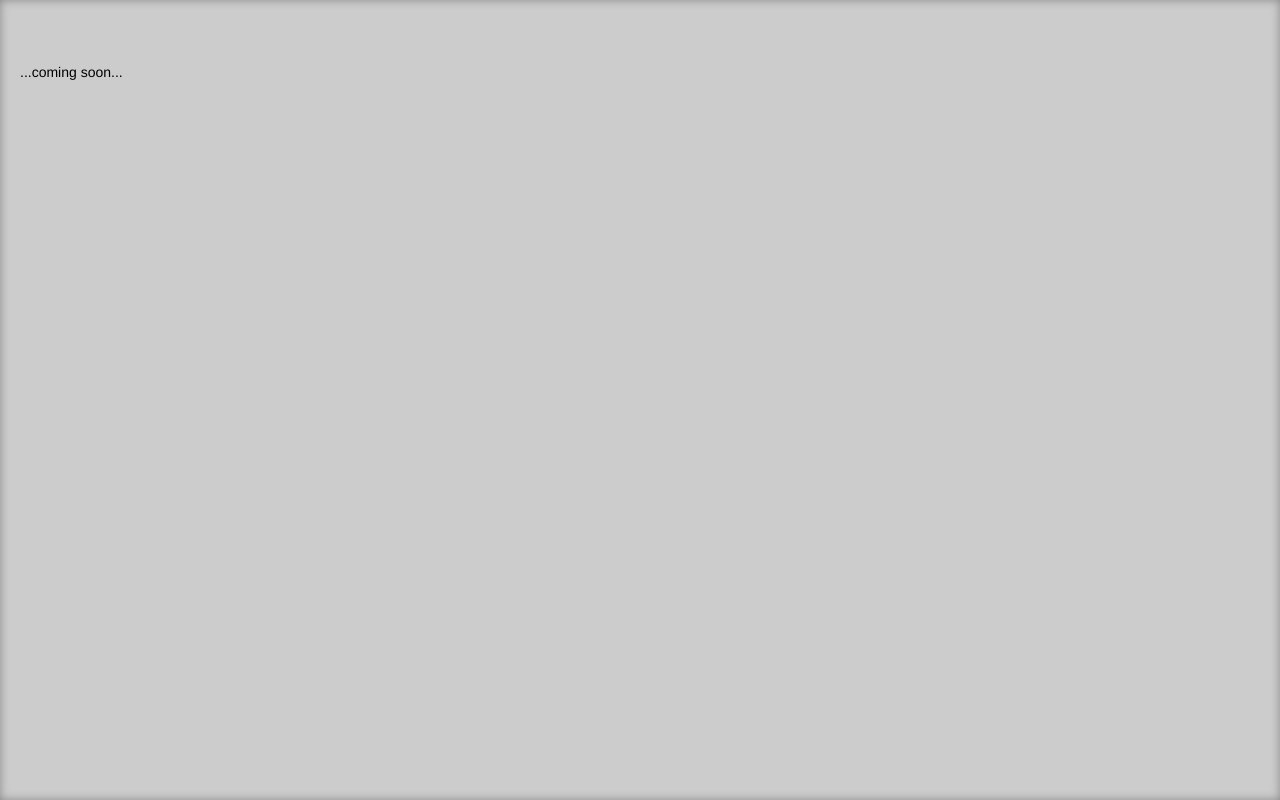
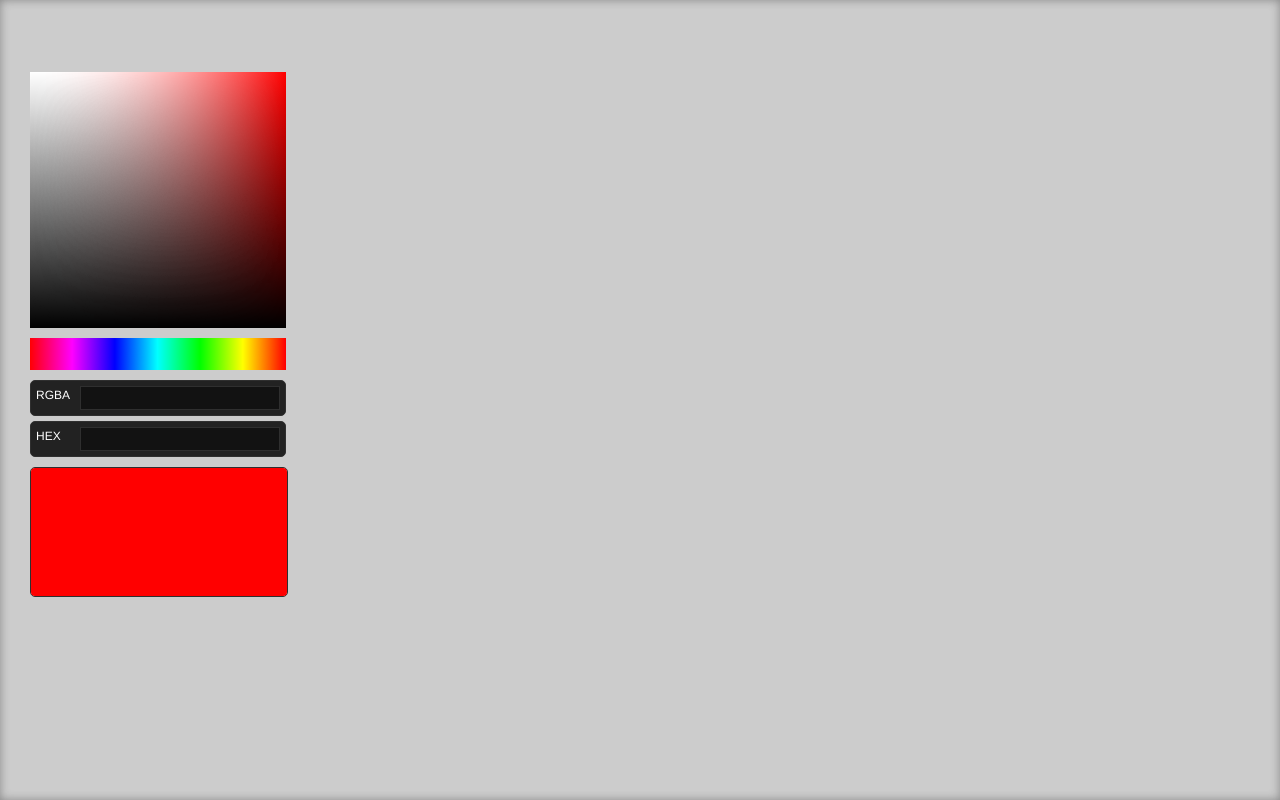
Before and after one commit to nbriz/marwenwired, a website: page public/colorpicker.html in a window 1280 px wide. Drawn offline with nearby package versions, Linux system fonts and the light colour scheme.

Commit message:
finished first draft of color picker

```diff
--- a/public/colorpicker.html
+++ b/public/colorpicker.html
@@ -62,24 +62,26 @@
 		}
 
 		/* colorpicker styles */
+
+		canvas { display: block; }
 		.colorpicker {
 		    background-color: #ccc;
-		    /*border-radius: 5px 5px 5px 5px;*/
-		    /*box-shadow: 2px 2px 2px #444444;*/
 		    color: #FFFFFF;
 		    font-size: 12px;
-		    /*width: 460px;*/
 		}
-		#picker {
+		#picker, #bar {
 		    cursor: crosshair;
-		    /*float: left;*/
 		    margin: 10px;
 		    border: 0;
 		}
+		#swatch {
+			border: 1px solid #2F2F2F;
+			margin: 10px;
+			border-radius: 5px;
+		}
 		.controls {
-		    /*float: right;*/
 		    margin: 10px;
-		    width:250px;
+		    width:256px;
 		}
 		.controls > div {
 		    border: 1px solid #2F2F2F;
@@ -97,12 +99,11 @@
 		    border: 1px solid #2F2F2F;
 		    color: #DDDDDD;
 		    float: right;
-		    font-size: 10px;
-		    height: 14px;
+		    font-size: 16px;
+		    height: 24px;
 		    margin-left: 6px;
 		    text-align: center;
-		    text-transform: uppercase;
-		    width: 75px;
+		    width: 200px;
 		}
 
 
@@ -111,19 +112,20 @@
 <body>
 
 	<br><br>
-	...coming soon...
+
 	<!-- colorpicker element -->
-<!-- 	<div class="colorpicker">
-	    <canvas id="picker" width="250" height="250"></canvas>
-
+	<div class="colorpicker">
+	    <canvas id="picker" width="256" height="256"></canvas>
+	    <canvas id="bar" width="256" height="32"></canvas>
 	    <div class="controls">
-	        <div><label>R</label> <input type="text" id="rVal" /></div>
-	        <div><label>G</label> <input type="text" id="gVal" /></div>
-	        <div><label>B</label> <input type="text" id="bVal" /></div>
+	        <!-- <div><label>R</label> <input type="text" id="rVal" /></div> -->
+	        <!-- <div><label>G</label> <input type="text" id="gVal" /></div> -->
+	        <!-- <div><label>B</label> <input type="text" id="bVal" /></div> -->
 	        <div><label>RGBA</label> <input type="text" id="rgbVal" /></div>
 	        <div><label>HEX</label> <input type="text" id="hexVal" /></div>
 	    </div>
-	</div> -->
+	    <canvas id="swatch" width="256" height="128"></canvas>
+	</div>
 
 
 	<script type="text/javascript" src="//ajax.googleapis.com/ajax/libs/jquery/1.11.1/jquery.min.js"></script>
@@ -132,19 +134,113 @@
 
 		document.body.style.height = window.innerHeight+"px";
 
-		// var canvas = document.getElementById('picker');
-		// var ctx = canvas.getContext('2d');
-		// var W = canvas.width;
-		// var H = canvas.height;
+
+		// setup
+
+		var canvas = document.getElementById('picker');
+		var ctx = canvas.getContext('2d');
+		var canvas2 = document.getElementById('bar');
+		var ctx2 = canvas2.getContext('2d');
+		var canvas3 = document.getElementById('swatch');
+		var ctx3 = canvas3.getContext('2d');
+		var W = canvas.width;
+		var H = canvas.height;
 
 
-		// var grd = ctx.createLinearGradient(0,H/2,W,H/2 );
-		// grd.addColorStop(0, 'rgb(255,255,255)');
-		// grd.addColorStop(1, 'rgb(255,0,0)');
-		// ctx.fillStyle = grd;
-		// ctx.fillRect(0,0,W,H);
+		var grd = ctx.createLinearGradient(0,H/2,W,H/2 );
+		grd.addColorStop(0, 'rgb(255,255,255)');
+		grd.addColorStop(1, 'rgb(255,0,0)');
+		ctx.fillStyle = grd;
+		ctx.fillRect(0,0,W,H);
 
-		// var sat = new Imagee();
+		var sat = new Image();
+		sat.onload = function(){
+			ctx.drawImage( this, 0, 0 );
+		}
+		sat.src = "js/colorpicker/saturation_value_gradient.png";
+
+		var horiz = new Image();
+		horiz.onload = function(){
+			ctx2.drawImage( this, 0, 0 );
+		}
+		horiz.src = "js/colorpicker/hue_gradient_horiz.png";
+
+		ctx3.fillStyle = "red";
+		ctx3.fillRect(0,0,canvas3.width,canvas3.height);
+
+
+
+		//
+
+		function draw(r,g,b){
+			var grd = ctx.createLinearGradient(0,H/2,W,H/2 );
+			grd.addColorStop(0, 'rgb(255,255,255)');
+			grd.addColorStop(1, 'rgb('+r+','+g+','+b+')');
+			ctx.fillStyle = grd;
+			ctx.fillRect(0,0,W,H);
+			ctx.drawImage( sat, 0, 0 );
+		}
+
+
+		function getPixel(x, y) {
+		    var p = ctx.getImageData(x, y, 1, 1).data;
+		    var c = {r:p[0], g:p[1], b:p[2] };
+
+		    // $('#rVal').val( c.r );
+		    // $('#gVal').val( c.g );
+		    // $('#bVal').val( c.b );
+
+		    var rgb = "rgba(" +c.r+", "+ c.g+", "+ c.b+", 1.0)";
+		    $("#rgbVal").val ( rgb );
+
+		    var hex = "#" +((c.r << 16) | (c.g << 8) | c.b).toString(16);
+		    $("#hexVal").val ( hex );
+
+		    // fill swatch
+		    ctx3.fillStyle = hex;
+			ctx3.fillRect(0,0,canvas3.width,canvas3.height);
+		}
+
+		function getHue(x, y) {
+		    var pxl = ctx2.getImageData(x, y, 1, 1).data;
+		    draw( pxl[0], pxl[1], pxl[2] );
+		}
+
+
+		var over = false;
+		$('#picker').on({
+			mouseover: function(){ over = true },
+			mouseout: function(){ over = false }
+		});
+
+		var hue_over = false;
+		$('#bar').on({
+			mouseover: function(){ hue_over = true },
+			mouseout: function(){ hue_over = false }
+		});
+
+		document.onmousedown = function(e){
+
+			var hx,x;
+			var hy, y;
+			if (e.pageX || e.pageY) {
+			  x = hx = e.pageX;
+			  y = hy = e.pageY;
+			}
+			else {
+			  x = hx = e.clientX + document.body.scrollLeft + document.documentElement.scrollLeft;
+			  y = hy = e.clientY + document.body.scrollTop + document.documentElement.scrollTop;
+			}
+
+			x -= canvas.offsetLeft;
+			y -= canvas.offsetTop;
+
+			hx -= canvas2.offsetLeft;
+			hy -= canvas2.offsetTop;
+
+			if(over) getPixel( x,y );
+			if(hue_over) getHue( hx,hy );
+		}
 
 
 	</script>
```
Also changed, not shown: public/js/colorpicker/hue_gradient_horiz.png (added).
